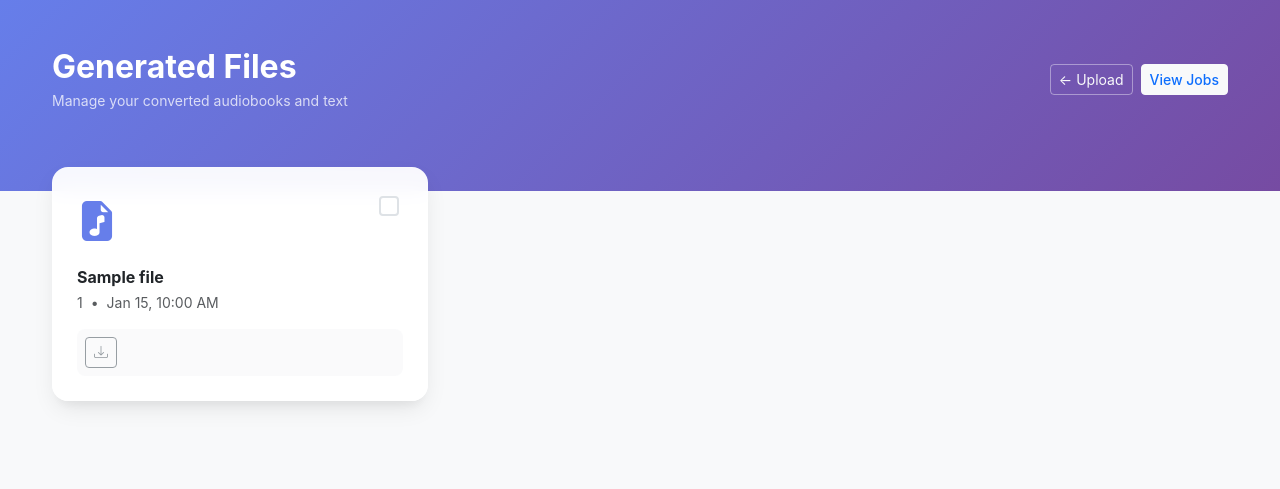
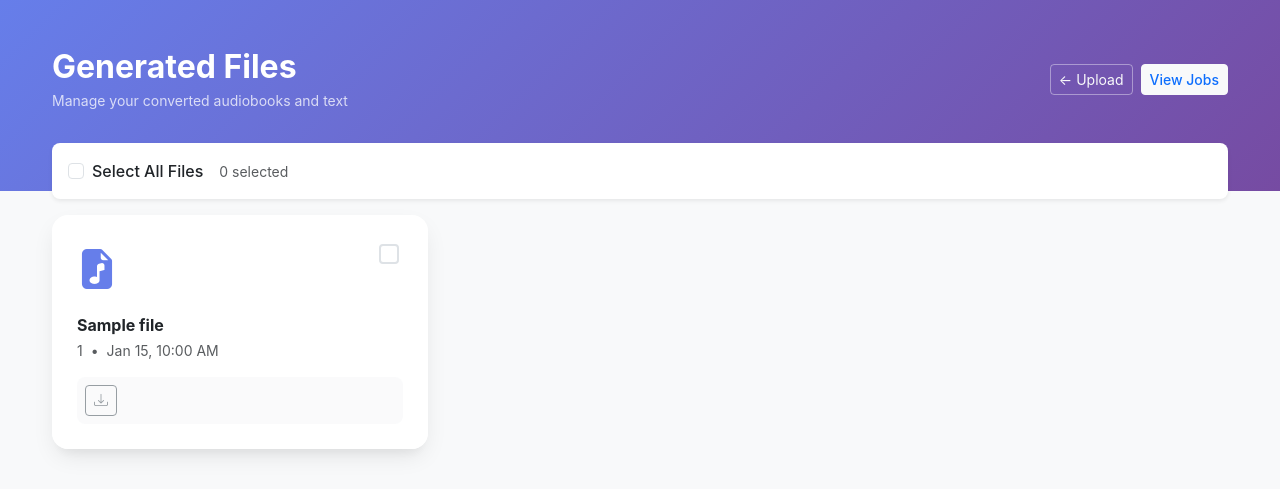
Before and after one commit to JMiahMan1/Docket-TTS, a Flask app: template templates/files.html in a window 1280 px wide. Shown: the top 489 px of the page. Run offline with Flask 3, Linux system fonts and the light colour scheme; the template is opened without the code that fills it: most values are stand-ins (such as "Sample title", 1, 10 or a date in 2020); some libraries are stand-ins or nearby versions.

Commit message:
Feat: Add Select All checkbox for bulk file operations

```diff
--- a/templates/files.html
+++ b/templates/files.html
@@ -147,6 +147,18 @@
 
         <form id="mainForm" method="POST">
             {% if audio_files %}
+            <!-- Select All Checkbox -->
+            <div class="d-flex align-items-center mb-3 p-3 bg-white rounded-3 shadow-sm">
+                <div class="form-check mb-0">
+                    <input class="form-check-input" type="checkbox" id="selectAll"
+                        style="position: relative; z-index: 10;">
+                    <label class="form-check-label fw-medium" for="selectAll">
+                        Select All Files
+                    </label>
+                </div>
+                <span class="ms-3 text-muted small" id="selectionCount">0 selected</span>
+            </div>
+
             <div class="row g-4">
                 {% for file in audio_files %}
                 <div class="col-md-6 col-lg-4">
@@ -317,14 +329,39 @@
             const checkboxes = document.querySelectorAll('.file-checkbox');
             const toolbar = document.getElementById('bulkActionsToolbar');
             const counter = document.getElementById('selectedCount');
+            const selectAllCheckbox = document.getElementById('selectAll');
+            const selectionCount = document.getElementById('selectionCount');
 
             checkboxes.forEach(cb => {
                 cb.addEventListener('change', updateToolbar);
             });
 
+            // Select All functionality
+            if (selectAllCheckbox) {
+                selectAllCheckbox.addEventListener('change', function () {
+                    checkboxes.forEach(cb => {
+                        cb.checked = selectAllCheckbox.checked;
+                    });
+                    updateToolbar();
+                });
+            }
+
             function updateToolbar() {
                 const count = document.querySelectorAll('.file-checkbox:checked').length;
                 counter.innerText = count;
+
+                // Update selection count display
+                if (selectionCount) {
+                    selectionCount.innerText = count + ' selected';
+                }
+
+                // Update Select All checkbox state
+                if (selectAllCheckbox) {
+                    const totalCheckboxes = checkboxes.length;
+                    selectAllCheckbox.checked = count === totalCheckboxes && count > 0;
+                    selectAllCheckbox.indeterminate = count > 0 && count < totalCheckboxes;
+                }
+
                 if (count > 0) {
                     toolbar.classList.add('active');
                 } else {
```
